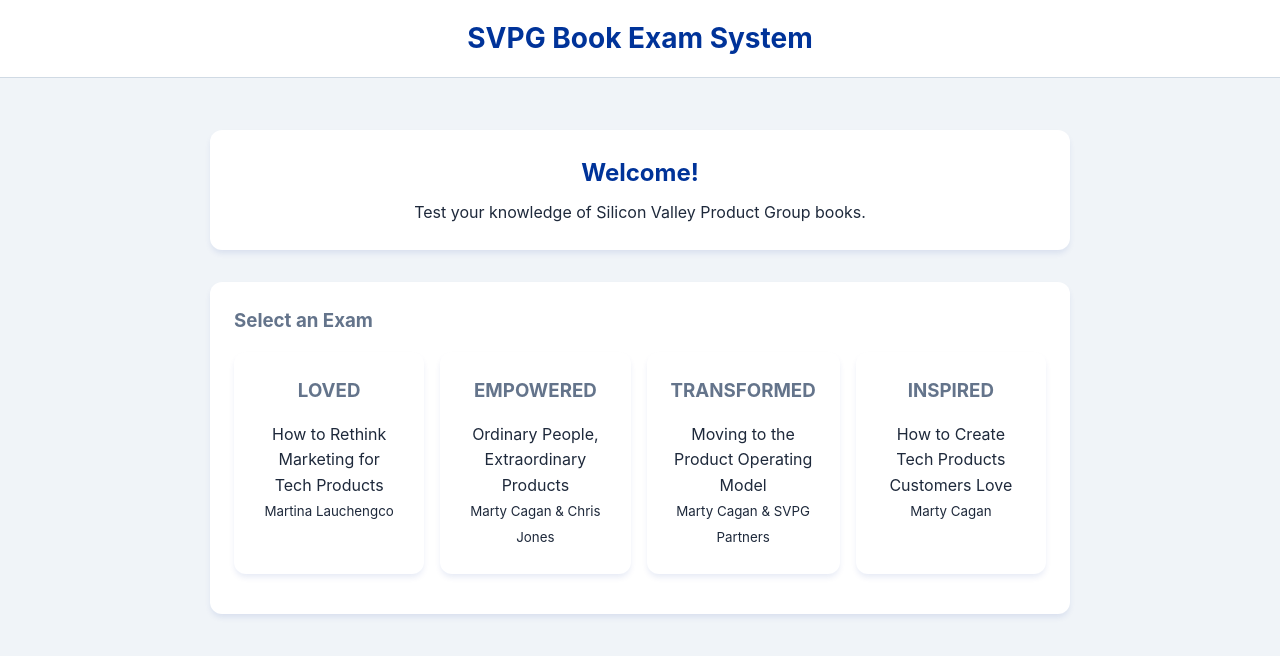
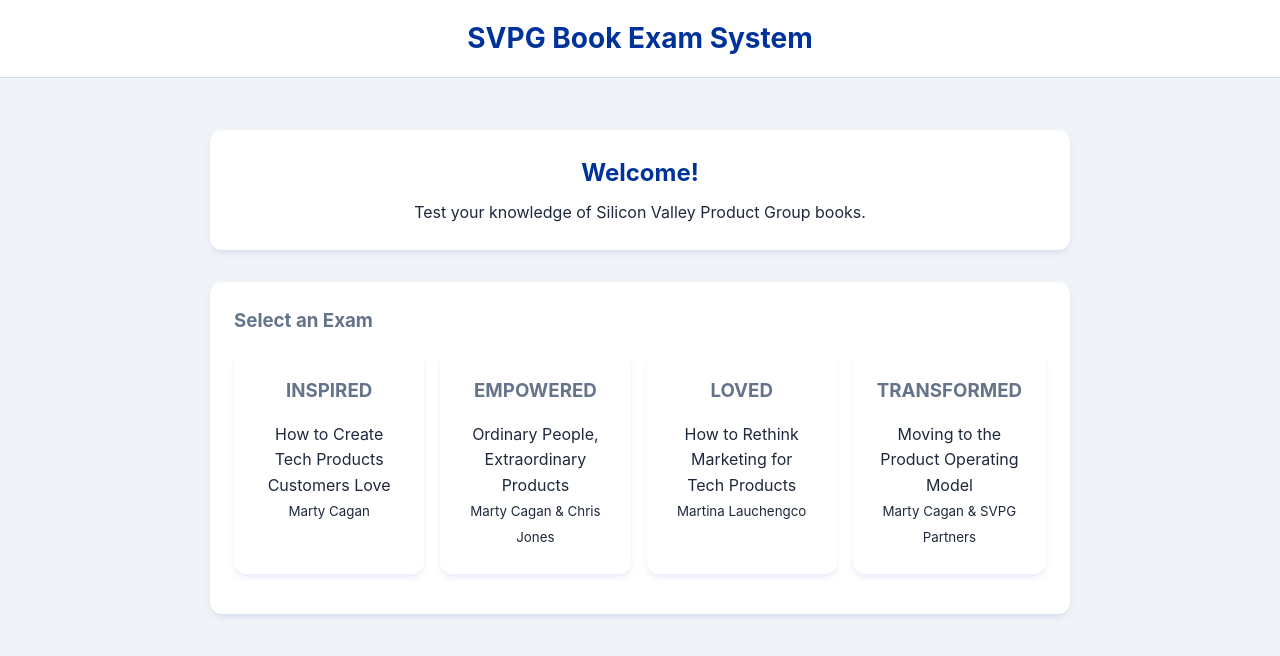
Before and after one commit to gonosssa1/Product-Exams, a Jekyll site: the page built from index.html, in a window 1280 px wide. Shown: the top 656 px of the page. Built offline with Jekyll 4.4.1, drawn with Linux system fonts in a browser that asks for light colours.

Commit message:
new landing page design

```diff
--- a/index.html
+++ b/index.html
@@ -11,7 +11,7 @@
 <div class="card exam-list">
     <h3>Select an Exam</h3>
     <div class="exam-select-grid four-columns">
-        {% assign exam_order = "loved,empowered,transformed,inspired" | split: "," %}
+        {% assign exam_order = "inspired,empowered,loved,transformed" | split: "," %}
         {% for exam_name in exam_order %}
             {% assign exam = site.exams | where: "slug", exam_name | first %}
             <a href="{{ exam.url | relative_url }}" class="card exam-option">
```
